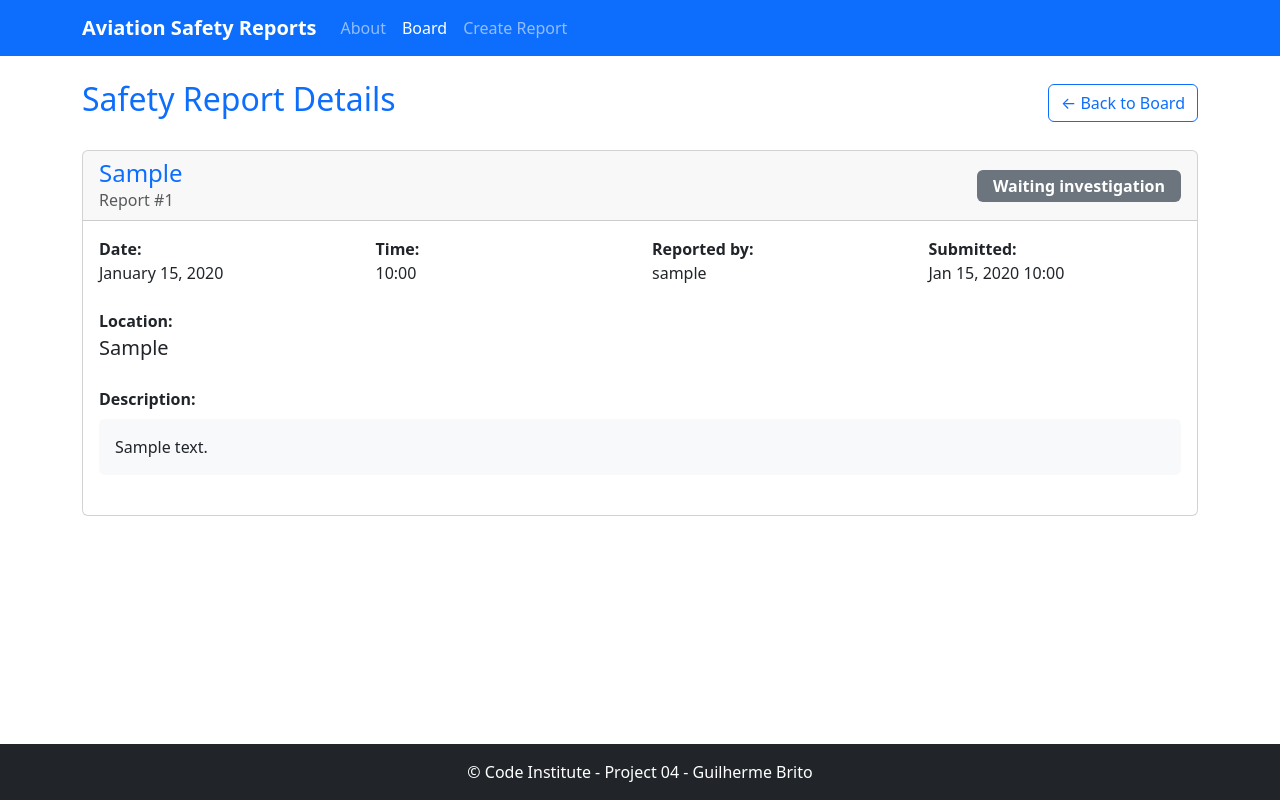
After one commit to GuilhermeAviacao/CI_Proj04_SafetyReporting, a Django app: page /report/1/ in a window 1280 px wide. The commit adds this page. Run offline with Django 5.2, Linux system fonts and the light colour scheme; tables that the repository leaves empty hold one stand-in row (values such as "Sample post").

Commit message:
Addition of Report Detail pages, accessed by click on the summary report card on the board page

```diff
--- a/reports/urls.py
+++ b/reports/urls.py
@@ -4,5 +4,6 @@ from . import views
 urlpatterns = [
     path('about/', views.about, name='about'),
     path('board/', views.board, name='board'),
+    path('report/<int:pk>/', views.report_detail, name='report_detail'),
     path('create/', views.create_report, name='create_report'),
 ]
--- a/reports/views.py
+++ b/reports/views.py
@@ -1,4 +1,4 @@
-from django.shortcuts import render, redirect
+from django.shortcuts import render, redirect, get_object_or_404
 from django.contrib.auth.decorators import login_required
 from django.contrib import messages
 from django.core.paginator import Paginator
@@ -32,6 +32,14 @@ def board(request):
     return render(request, 'reports/board.html', context)
 
 
+def report_detail(request, pk):
+    report = get_object_or_404(SafetyReport, pk=pk)
+    context = {
+        'report': report,
+    }
+    return render(request, 'reports/report_detail.html', context)
+
+
 def create_report(request):
     # Temporary: Allow anonymous users until authentication is set up
     if request.method == 'POST':
--- a/templates/reports/board.html
+++ b/templates/reports/board.html
@@ -64,13 +64,14 @@
                 <div class="row">
                     {% for report in page_obj %}
                     <div class="col-md-6 col-lg-4 mb-4">
+                        <a href="/report/{{ report.pk }}/" class="text-decoration-none">
                             <div class="card h-100 report-summary">
                                 <div class="card-header">
                                     <h6 class="card-title mb-0 text-primary">{{ report.place }}</h6>
                                     <small class="text-muted">{{ report.date }} at {{ report.time }}</small>
                                 </div>
                                 <div class="card-body">
-                                <p class="card-text">
+                                    <p class="card-text text-dark">
                                         {{ report.description|truncatewords:20 }}
                                     </p>
                                     <div class="mt-auto">
@@ -80,6 +81,7 @@
                                     </div>
                                 </div>
                             </div>
+                        </a>
                     </div>
                     {% empty %}
                     <div class="col-12">
--- /dev/null
+++ b/templates/reports/report_detail.html
@@ -0,0 +1,108 @@
+<!DOCTYPE html>
+<html lang="en">
+<head>
+    <meta charset="UTF-8">
+    <meta name="viewport" content="width=device-width, initial-scale=1.0">
+    <title>{{ report.place }} - Safety Report</title>
+    <link href="https://cdn.jsdelivr.net/npm/bootstrap@5.3.0/dist/css/bootstrap.min.css" rel="stylesheet">
+    <link href="https://cdnjs.cloudflare.com/ajax/libs/font-awesome/6.0.0/css/all.min.css" rel="stylesheet">
+</head>
+<body class="d-flex flex-column min-vh-100">
+    <nav class="navbar navbar-expand-lg navbar-dark bg-primary">
+        <div class="container">
+            <a class="navbar-brand" href="/about/">
+                <strong>Aviation Safety Reports</strong>
+            </a>
+            <button class="navbar-toggler" type="button" data-bs-toggle="collapse" data-bs-target="#navbarNav">
+                <span class="navbar-toggler-icon"></span>
+            </button>
+            <div class="collapse navbar-collapse" id="navbarNav">
+                <ul class="navbar-nav me-auto">
+                    <li class="nav-item">
+                        <a class="nav-link" href="/about/">About</a>
+                    </li>
+                    <li class="nav-item">
+                        <a class="nav-link active" href="/board/">Board</a>
+                    </li>
+                    <li class="nav-item">
+                        <a class="nav-link" href="/create/">Create Report</a>
+                    </li>
+                </ul>
+            </div>
+        </div>
+    </nav>
+
+    <main class="container mt-4 flex-grow-1">
+        <div class="row">
+            <div class="col-12">
+                <div class="d-flex justify-content-between align-items-center mb-4">
+                    <h2 class="text-primary">Safety Report Details</h2>
+                    <a href="/board/" class="btn btn-outline-primary">← Back to Board</a>
+                </div>
+
+                <div class="card">
+                    <div class="card-header">
+                        <div class="row align-items-center">
+                            <div class="col">
+                                <h4 class="mb-0 text-primary">{{ report.place }}</h4>
+                                <p class="mb-0 text-muted">Report #{{ report.pk }}</p>
+                            </div>
+                            <div class="col-auto text-end">
+                                <span class="badge bg-secondary fs-6 px-3 py-2">
+                                    {{ report.get_investigation_status_display }}
+                                </span>
+                            </div>
+                        </div>
+                    </div>
+                    <div class="card-body">
+                        <div class="row mb-4">
+                            <div class="col-md-3">
+                                <strong>Date:</strong>
+                                <p class="mb-0">{{ report.date|date:"F d, Y" }}</p>
+                            </div>
+                            <div class="col-md-3">
+                                <strong>Time:</strong>
+                                <p class="mb-0">{{ report.time|time:"H:i" }}</p>
+                            </div>
+                            <div class="col-md-3">
+                                <strong>Reported by:</strong>
+                                <p class="mb-0">{{ report.author.username|default:"Anonymous" }}</p>
+                            </div>
+                            <div class="col-md-3">
+                                <strong>Submitted:</strong>
+                                <p class="mb-0">{{ report.created_at|date:"M d, Y H:i" }}</p>
+                            </div>
+                        </div>
+
+                        <div class="mb-4">
+                            <strong>Location:</strong>
+                            <p class="lead">{{ report.place }}</p>
+                        </div>
+
+                        <div class="mb-4">
+                            <strong>Description:</strong>
+                            <div class="mt-2 p-3 bg-light rounded">
+                                <p class="mb-0" style="white-space: pre-wrap;">{{ report.description }}</p>
+                            </div>
+                        </div>
+
+                        {% if report.updated_at != report.created_at %}
+                        <div class="alert alert-info">
+                            <small><strong>Last updated:</strong> {{ report.updated_at|date:"M d, Y H:i" }}</small>
+                        </div>
+                        {% endif %}
+                    </div>
+                </div>
+            </div>
+        </div>
+    </main>
+
+    <footer class="bg-dark text-white text-center py-3 mt-auto">
+        <div class="container">
+            <span>&copy; Code Institute - Project 04 - Guilherme Brito</span>
+        </div>
+    </footer>
+
+    <script src="https://cdn.jsdelivr.net/npm/bootstrap@5.3.0/dist/js/bootstrap.bundle.min.js"></script>
+</body>
+</html>
```
Lines whose indentation alone changed are shown as unchanged.
